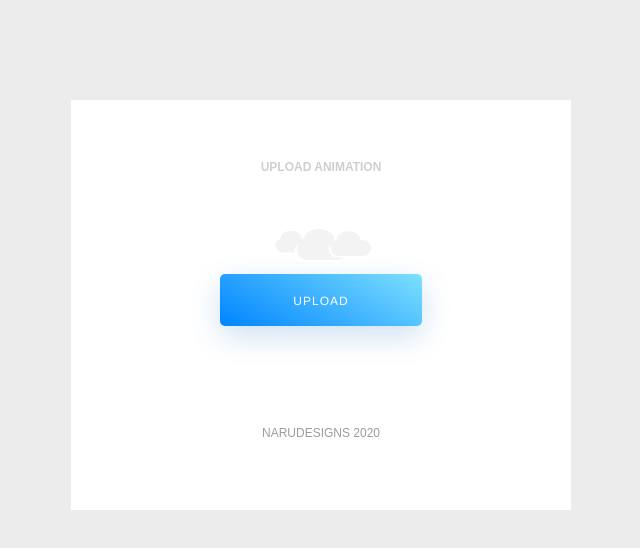
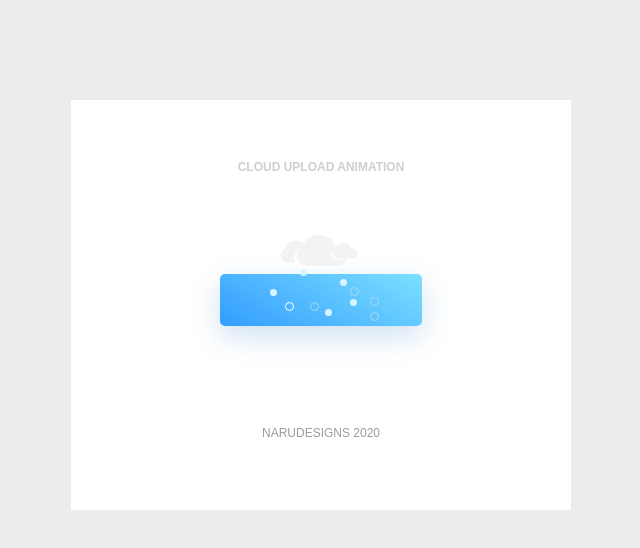
Before and after one commit to NARUDESIGNS/Cloud-upload-animation, a plain HTML site: page index.html in a window 1280 px wide. Both pictures are taken after a click on the element "UPLOAD". Shown: the whole page, without its empty margins (319-959 px from the left). Drawn offline with Linux system fonts and the light colour scheme.

Commit message:
complete with no issues

```diff
--- a/app.css
+++ b/app.css
@@ -1,5 +1,5 @@
 :root {
-    --gradient: linear-gradient(30deg, rgb(0, 132, 255), rgb(124, 224, 255));
+    --gradient: linear-gradient(30deg, rgb(0, 132, 255, 80%), rgb(124, 224, 255));
     --background-color: rgb(236, 236, 236);
 }
 
@@ -8,6 +8,7 @@
 .fade-out {
     animation: fade-out 0.6s ease;
     -webkit-animation: fade-out 0.6s ease;
+    animation-fill-mode: forwards;
 }
 @keyframes fade-out {
     from { opacity: 1}
@@ -17,10 +18,77 @@
 .fade-in {
     animation: fade-in 0.6s ease;
     -webkit-animation: fade-in 0.6s ease;
+    animation-fill-mode: forwards;
 }
 @keyframes fade-in {
     from { opacity: 0}
     to { opacity: 1}
+}
+
+.slide-LR {
+    animation: slide-LR 3s linear;
+    -webkit-animation: slide-LR 3s linear;
+    animation-iteration-count: infinite;
+    visibility: visible;
+}
+
+@keyframes slide-LR {
+    0% {left: 0}
+    55% {left: 10px}
+    100% {left: 0}
+}
+
+.slide-RL {
+    animation: slide-RL 2.7s linear;
+    -webkit-animation: slide-RL 2.7s linear;
+    animation-iteration-count: infinite;
+    visibility: visible;
+    animation-delay: 1s;
+}
+
+@keyframes slide-RL {
+    0% {right: 0}
+    55% {right: 7px}
+    100% {right: 0}
+}
+
+.slide-up-down {
+    animation: slide-up-down 4s linear;
+    -webkit-animation: slide-up-down 4s linear;
+    animation-iteration-count: infinite;
+    visibility: visible;
+    animation-delay: 1s;
+}
+
+@keyframes slide-up-down {
+    0% {bottom: 0}
+    55% {bottom: 7px}
+    100% {bottom: 0}
+}
+
+
+.slide-up {
+    animation: slide-up 1s linear;
+    -webkit-animation: slide-up 1s linear;
+    animation-fill-mode: forwards;
+    animation-iteration-count: 3;
+}
+
+@keyframes slide-up {
+    from {bottom: 0px; visibility: visible}
+    to {bottom: 50px; visibility: hidden}
+}
+
+.to-blue-color {
+    animation: to-blue-color 3s;
+    -webkit-animation: to-blue-color 3s;
+    animation-fill-mode: forwards;
+    animation-delay: 2.5s;
+}
+
+@keyframes to-blue-color {
+    from {}
+    to {background-color: rgb(134, 221, 255)}
 }
 
 /* ------------------------- animation classes ends here ------------------ */
@@ -82,9 +150,9 @@ body {
     height: 50px;
     width: inherit;
     position: absolute;
-    top: -50px;
+    top: -40px;
     padding: 1px;
-    visibility: hidde;
+    visibility: hidden;
 }
 .cloud{
     position: relative;
@@ -96,6 +164,11 @@ body {
 .cloud div {
     position: absolute;
     background-color: rgb(243, 243, 243);
+    transition: 0.3s ease;
+    -webkit-transition: 0.3s ease;
+    -moz-transition: 0.3s ease;
+    -ms-transition: 0.3s ease;
+    -o-transition: 0.3s ease;
 }
 .cloud div:nth-of-type(1) {
     height: 21px;
@@ -108,11 +181,6 @@ body {
     bottom: 10px;
     left: 7px;
     z-index: 1;
-    transform: scaleX(-1);
-    -webkit-transform: scaleX(-1);
-    -moz-transform: scaleX(-1);
-    -ms-transform: scaleX(-1);
-    -o-transform: scaleX(-1);
 }
 .cloud div:nth-of-type(2) {
     height: 20px;
@@ -132,24 +200,24 @@ body {
     -moz-transform: scale(0.7);
     -ms-transform: scale(0.7);
     -o-transform: scale(0.7);
-    margin-right: -25px
+    margin-right: -25px;
 }
 .cloud:nth-of-type(3) {
-    transform: scale(0.8);
-    -webkit-transform: scale(0.8);
-    -moz-transform: scale(0.8);
-    -ms-transform: scale(0.8);
-    -o-transform: scale(0.8);
+    transform: scale(0.5);
+    -webkit-transform: scale(0.5);
+    -moz-transform: scale(0.5);
+    -ms-transform: scale(0.5);
+    -o-transform: scale(0.5);
     margin-left: -25px;
     margin-bottom: -1px;
 }
 
-.particles {
+.particles-container {
     height: inherit;
     width: inherit;
     margin-top: -45px;
 }
-.particles div {
+.particles-container div {
     height: 7px;
     width: 7px;
     background-color: rgb(217, 245, 255);
@@ -164,41 +232,53 @@ body {
     visibility: hidden;
 }
 
-.particles div:nth-last-of-type(1) {
+.particles-container div:nth-last-of-type(1) {
     left: 50px;
+    animation-delay: 0.7s
 }
-.particles div:nth-last-of-type(2) {
+.particles-container div:nth-last-of-type(2) {
     left: 65px;
     background: none;
     border: 1.3px solid white;
+    animation-delay: 1s
 }
-.particles div:nth-last-of-type(3) {
+.particles-container div:nth-last-of-type(3) {
     left: 80px;
+    animation-delay: 1.3s
 }
-.particles div:nth-last-of-type(4) {
+.particles-container div:nth-last-of-type(4) {
     left: 90px;
     background: none;
     border: 1.3px solid lightblue;
+    animation-delay: 1s
 }
-.particles div:nth-last-of-type(5) {
+.particles-container div:nth-last-of-type(5) {
     left: 120px;
+    animation-delay: 1.5s
 }
-.particles div:nth-last-of-type(6) {
+.particles-container div:nth-last-of-type(6) {
     left: 130px;
+    background: none;
+    border: 1.3px solid lightblue;
+    animation-delay: 1.7s
 }
-.particles div:nth-last-of-type(7) {
+.particles-container div:nth-last-of-type(7) {
     left: 150px;
     background: none;
-    border: 1.3px solid lightblue
+    border: 1.3px solid lightblue;
+    animation-delay: 1.2s
 }
-.particles div:nth-last-of-type(8) {
+.particles-container div:nth-last-of-type(8) {
     left: 130px;
+    animation-delay: 0.9s
 }
-.particles div:nth-last-of-type(9) {
+.particles-container div:nth-last-of-type(9) {
     left: 105px;
+    animation-delay: 1.1s
 }
-.particles div:nth-last-of-type(10) {
-    right: 150px;
+.particles-container div:nth-last-of-type(10) {
+    left: 150px;
     background: none;
-    border: 1.3px solid lightblue
+    border: 1.3px solid lightblue;
+    animation-delay: 1.9s
 }
--- a/app.js
+++ b/app.js
@@ -0,0 +1,28 @@
+let uploadBtn = document.getElementById('upload-btn');
+let message = document.getElementById('message');
+let cloudsContainer = document.getElementById('clouds-container');
+let clouds = document.getElementsByClassName('cloud');
+let cloudComponents = document.getElementsByClassName('cloud-components');
+let particles = document.getElementsByClassName('particles');
+
+function animate() {
+    message.classList.add("fade-out");
+    setTimeout(() => {
+        clouds[0].classList.add("slide-LR");
+        clouds[1].classList.add("slide-up-down");
+        clouds[2].classList.add("slide-RL");
+        for (let i=0; i<particles.length; i++){
+            particles[i].classList.add("slide-up");
+        }
+        for (let i=0; i<cloudComponents.length; i++){
+            cloudComponents[i].classList.add("to-blue-color");
+        }
+    }, 600);
+    setTimeout(() => {
+        message.innerText = "Done";
+        message.classList.add("fade-in");
+        cloudsContainer.classList.add("fade-out");
+    }, 5000);
+}
+
+uploadBtn.addEventListener("click", animate);
--- a/index.html
+++ b/index.html
@@ -9,37 +9,37 @@
 <body>
 
         <div class="container">
-            <p><strong>UPLOAD ANIMATION</strong> </p>
+            <p><strong>CLOUD UPLOAD ANIMATION</strong> </p>
 
             <div id="upload-btn" class="upload">
-                <div class="clouds">
+                <div id="clouds-container" class="clouds">
                     <section class="cloud">
-                        <div></div>
-                        <div></div>
+                        <div class="cloud-components"></div>
+                        <div class="cloud-components"></div>
                     </section>
                     <section class="cloud">
-                        <div></div>
-                        <div></div>
+                        <div class="cloud-components"></div>
+                        <div class="cloud-components"></div>
                     </section>
                     <section class="cloud">
-                        <div></div>
-                        <div></div>
+                        <div class="cloud-components"></div>
+                        <div class="cloud-components"></div>
                     </section>
                 </div>
 
                 <p id="message" class=" ">UPLOAD</p>
 
-                <div class="particles">
-                    <div></div>
-                    <div></div>
-                    <div></div>
-                    <div></div>
-                    <div></div>
-                    <div></div>
-                    <div></div>
-                    <div></div>
-                    <div></div>
-                    <div></div>
+                <div class="particles-container">
+                    <div class="particles"></div>
+                    <div class="particles"></div>
+                    <div class="particles"></div>
+                    <div class="particles"></div>
+                    <div class="particles"></div>
+                    <div class="particles"></div>
+                    <div class="particles"></div>
+                    <div class="particles"></div>
+                    <div class="particles"></div>
+                    <div class="particles"></div>
                 </div>
             </div>
 
```
